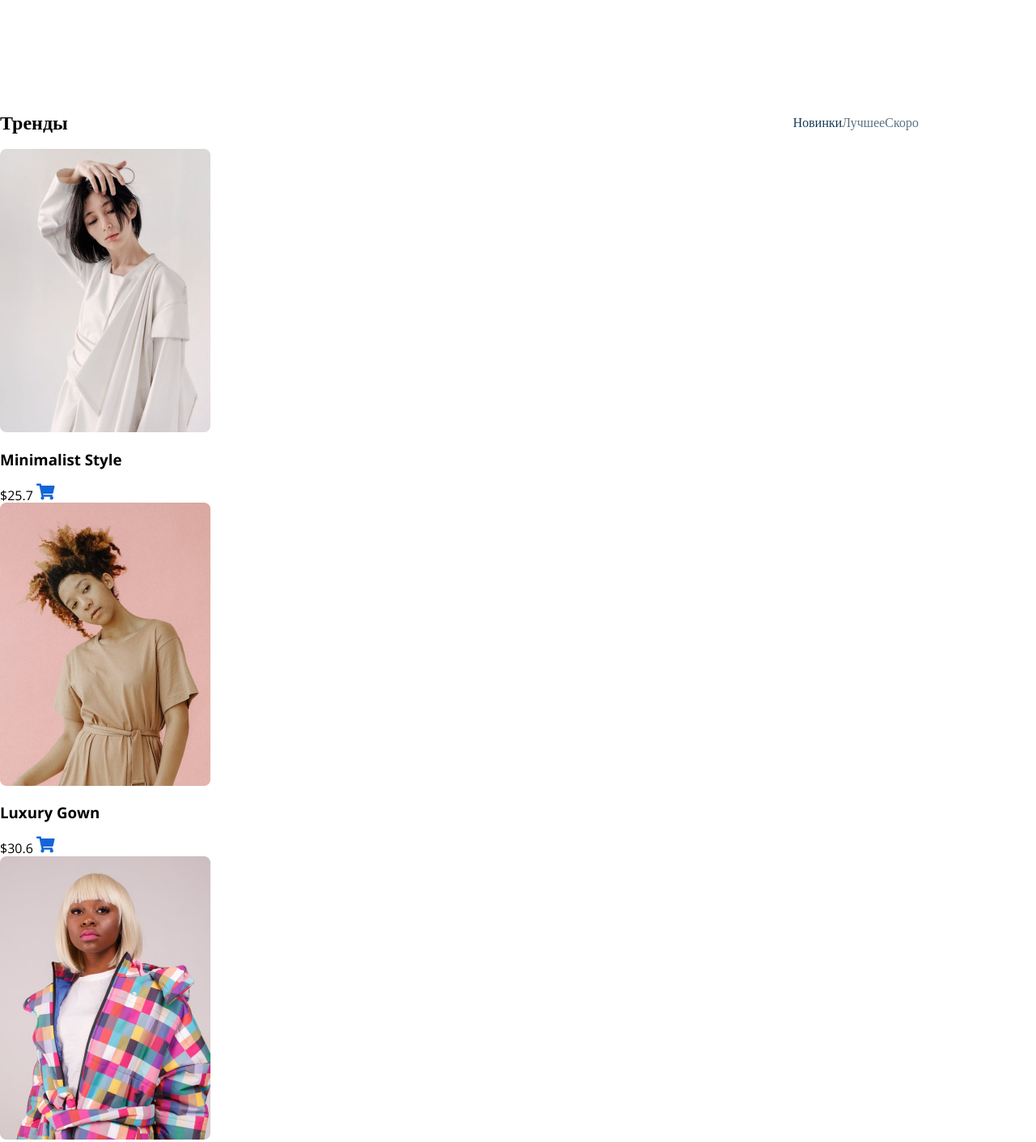
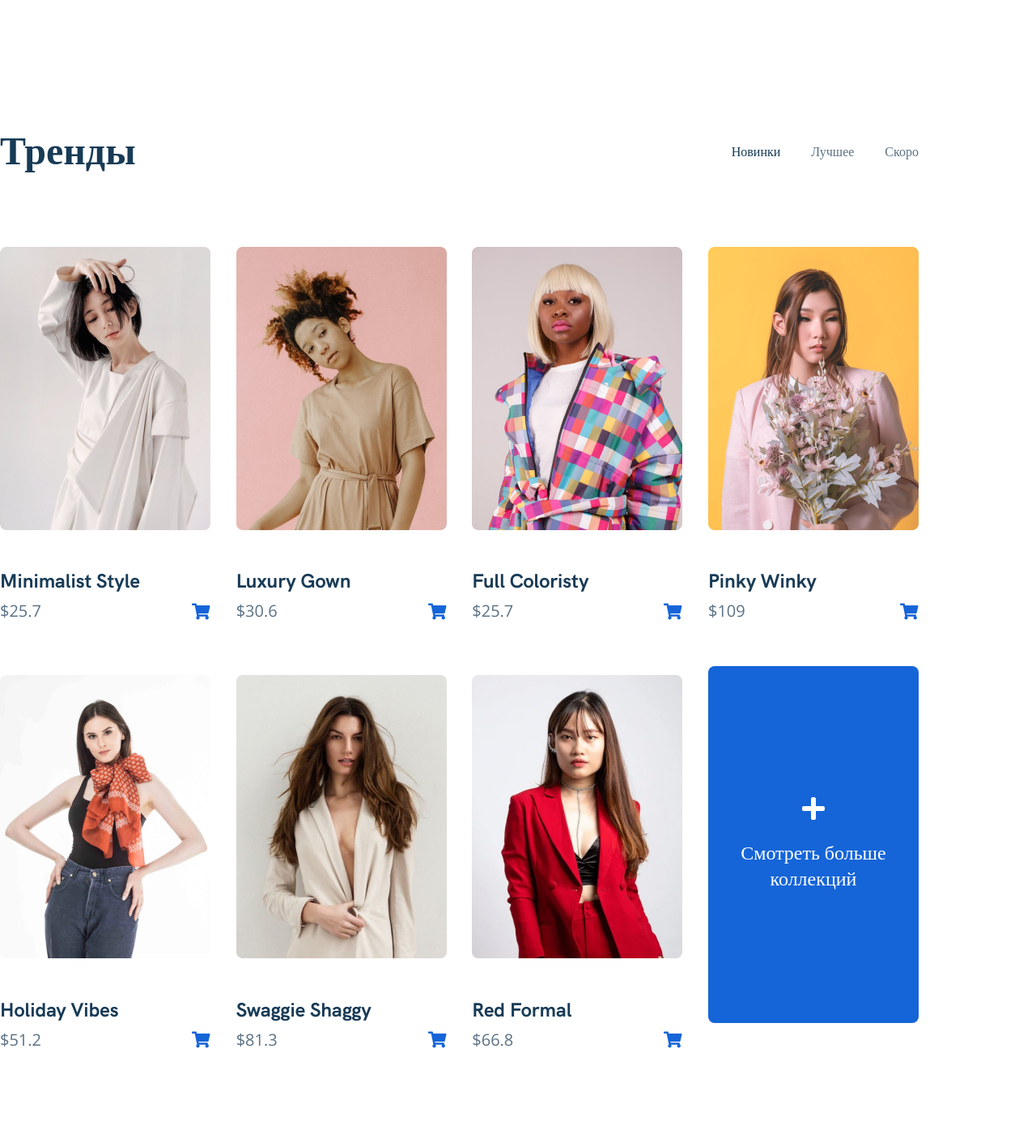
Before and after one commit to Gulshat84/ehua-fashion-clothes, a plain HTML site: page index.html in a window 1280 px wide. Shown: the part 1500-2911 px from the top of the page at 81% size. Drawn offline with nearby package versions, Linux system fonts and the light colour scheme.

Commit message:
create: added trends section & slider plugin

```diff
--- a/index.html
+++ b/index.html
@@ -8,6 +8,7 @@
   <link rel="icon" href="img/favicon.ico" type="image/x-icon">
   <link rel="preconnect" href="https://fonts.gstatic.com">
   <link href="https://fonts.googleapis.com/css2?family=Open+Sans:wght@400;600;700&display=swap" rel="stylesheet">
+  <link rel="stylesheet" href="css/swiper-bundle.min.css">
   <link rel="stylesheet" href="css/style.css">
 </head>
 <body>
@@ -120,14 +121,14 @@
           <div>
             <ul class="trends-tabs">
               <li data-target="#news" class="trends-tabs trends-tabs__item trends-tabs__item--active">Новинки</li>
-              <li data-target="#best" class="trends-tabs__item">Лучшее</li>
-              <li data-target="#soon" class="trends-tabs__item">Скоро</li>
+              <li data-target="#best" class="trends-tabs trends-tabs__item">Лучшее</li>
+              <li data-target="#soon" class="trends-tabs trends-tabs__item">Скоро</li>
             </ul>
             <!-- /.trends-tabs -->
           </div>
         </div>
         <!-- ./trends-top -->
-        <div id="news" class="trends-grid trends-grid__item trends-grid__item--active">
+        <div id="#news" class="trends-content trends-content__item trends-content__item--active">
           <div class="trends-card">
             <img src="img/Card-1.jpg" alt="Image: white dress" class="trends-card__image">
             <h3 class="trends-card__title">Minimalist Style</h3>
@@ -198,14 +199,22 @@
             <!-- ./trends-card__price -->
           </div>
           <!-- ./trends-card -->
-          <div class="trends-card trends-card__blue">
-            <img src="img/plus.svg" alt="Icon: plus">
-            <span class="trends-card trends-card__pricetag">Смотреть больше коллекций</span>
+          <div class="trends-card">
+            <div class="trends-card trends-card__full">
+              <div class="trends-card trends-card__blue">
+                <a href="#" class="trends-card__link">
+                  <img class="trends-card__img" src="img/plus.svg" alt="Icon: plus">
+                  <span class="trends-card__span">Смотреть больше коллекций</span>
+                </a>
+              </div>
+              <!-- ./trends-card__blue -->
+              <div class="trends-card trends-card__empty"></div>
+            </div>
           </div>
-          <!-- ./trends-card__blue -->
+          <!-- /.trends-card -->
         </div>
-        <!-- /.trends-grid -->
-        <div id="best" class="trends-grid trends-grid__item">
+        <!-- /.trends-content -->
+        <div id="#best" class="trends-content trends-content__item">
           <div class="trends-card">
             <img src="img/Second-grid-1.jpg" alt="Image: white dress" class="trends-card__image">
             <h3 class="trends-card__title">Minimalist Style</h3>
@@ -283,7 +292,7 @@
           <!-- ./trends-card__blue -->
         </div>
         <!-- /.trends-grid -->
-        <div id="soon" class="trends-grid trends-grid__item">
+        <div id="#soon" class="trends-content trends-content__item">
           <div class="trends-card">
             <img src="img/Fird-grid-1.jpg" alt="Image: white dress" class="trends-card__image">
             <h3 class="trends-card__title">Minimalist Style</h3>
@@ -360,15 +369,30 @@
           </div>
           <!-- ./trends-card__blue -->
         </div>
-        <!-- /.trends-grid -->
+        <!-- /.trends-content -->
       </div>
       <!-- /.trends-wrapper -->
     </div>
     <!-- /.container -->
   </section>
   <!-- /.trends -->
+  <section class="reviews">
+    <div class="container">
+      <div class="reviews-wrapper">
+        <div class="reviews-slider">
+          <div class="reviews-slider__item"></div>
+          <!-- /.reviews-slider__item -->
+        </div>
+        <!-- /.reviews-slider -->
+      </div>
+      <!-- /.reviews-wrapper -->
+    </div>
+    <!-- /.container -->
+  </section>
+  <!-- /.reviews -->
   <script src="https://code.jquery.com/jquery-3.5.1.min.js"
     integrity="sha256-9/aliU8dGd2tb6OSsuzixeV4y/faTqgFtohetphbbj0=" crossorigin="anonymous"></script>
-  <script src="main.js"></script>
+  <script src="js/swiper-bundle.min.js"></script>
+  <script src="js/main.js"></script>
 </body>
 </html>
--- a/js/main.js
+++ b/js/main.js
@@ -1,12 +1,12 @@
 $(document).ready(function () {
-  var trendsTabsItem = $('.trends-tabs__item');
-  var trendsGridItem = $('.trends-grid__item');
+  var trendsTabsItem = $(".trends-tabs__item");
+  var trendsContentItem = $(".trends-content__item");
 
-  trendsTabsItem.on('click', function (event) {
+  trendsTabsItem.on("click", function (event) {
     var activeContent = $(this).attr("data-target");
     trendsTabsItem.removeClass("trends-tabs__item--active");
-    trendsGridItem.removeClass("trends-grid__item--active");
-    $(activeContent).addClass("trends-grid__item--active");
+    trendsContentItem.removeClass("trends-content__item--active");
+    $(activeContent).addClass("trends-content__item--active");
     $(this).addClass("trends-tabs__item--active");
   });
 });
--- a/sass/blocks/_trends.sass
+++ b/sass/blocks/_trends.sass
@@ -6,7 +6,16 @@
     display: flex
     align-items: center
     justify-content: space-between
+    margin-bottom: 48px
+  &-title
+    max-width: 175px
+    font-family: 'HKGrotesk-Bold'
+    font-style: normal
+    font-size: 48px
+    line-height: 60px
+    color: $primary
   &-tabs
+    max-width: 290px
     list-style-type: none
     padding: 0
     display: flex
@@ -14,12 +23,78 @@
     &__item
       max-width: 90px
       color: $text-color
+      margin-left: 38px
       cursor: pointer
       &--active
-        max-width: 90px
         color: $primary
-  &-grid
+  &-content
     &__item
       display: none
       &--active
         display: block
+        display: flex
+        flex-wrap: wrap
+        align-items: center
+        justify-content: space-between
+        margin: auto
+  &-card
+    max-width: 260px
+    min-height: 441px
+    margin-bottom: 50px
+    &__image
+      width: 260px
+      height: 350px
+      overflow: hidden
+      margin-bottom: 20px
+    &__title
+      font-family: 'HKGrotesk-Bold'
+      font-style: normal
+      font-size: 24px
+      line-height: 32px
+      margin-bottom: 3px
+      color: $primary
+    &__price
+      display: flex
+      align-items: center
+      justify-content: space-between
+    &__pricetag
+      font-family: 'Open Sans'
+      font-weight: 400
+      font-size: 20px
+      line-height: 36px
+      color: $text-color
+    &__full
+      width: 260px
+      height: 441px
+    &__blue
+      width: 260px
+      height: 250px
+      display: flex
+      align-items: center
+      text-align: center
+      margin: 0
+      background-color: $secondary
+      padding: 0 23px
+      border-radius: 8px
+    &__empty
+      width: 260px
+      height: 191px
+    &__link
+      display: block
+      display: flex
+      align-items: center
+      justify-content: space-between
+      flex-direction: column
+      text-decoration: none
+      color: #ffffff
+    &__span
+      display: block
+      font-family: 'HKGrotesk-Bold'
+      font-style: normal
+      font-size: 24px
+      line-height: 32px
+    &__img
+      display: block
+      width: 28px
+      height: 28px
+      margin-bottom: 25px
```
Also changed, not shown: css/style.css, css/swiper-bundle.min.css (added), js/swiper-bundle.min.js (added), 1 other file.
